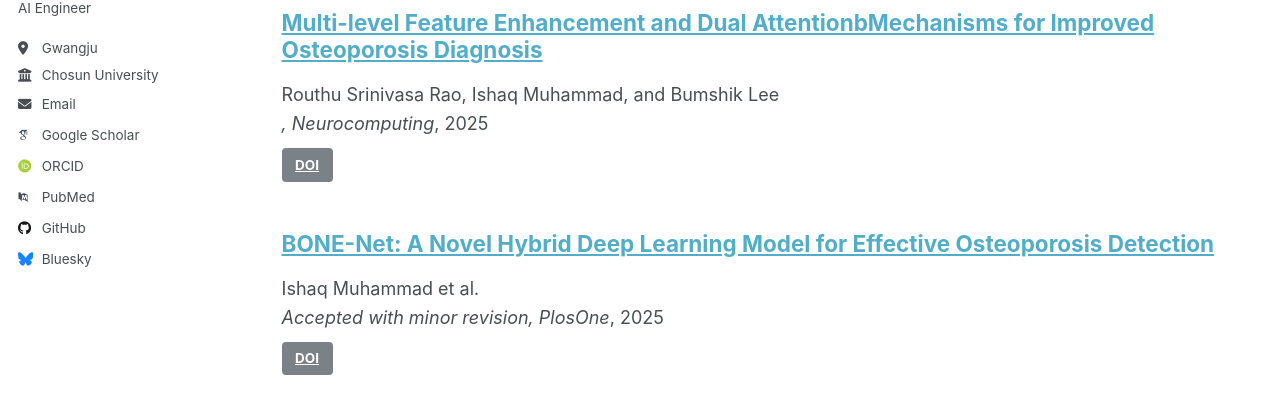
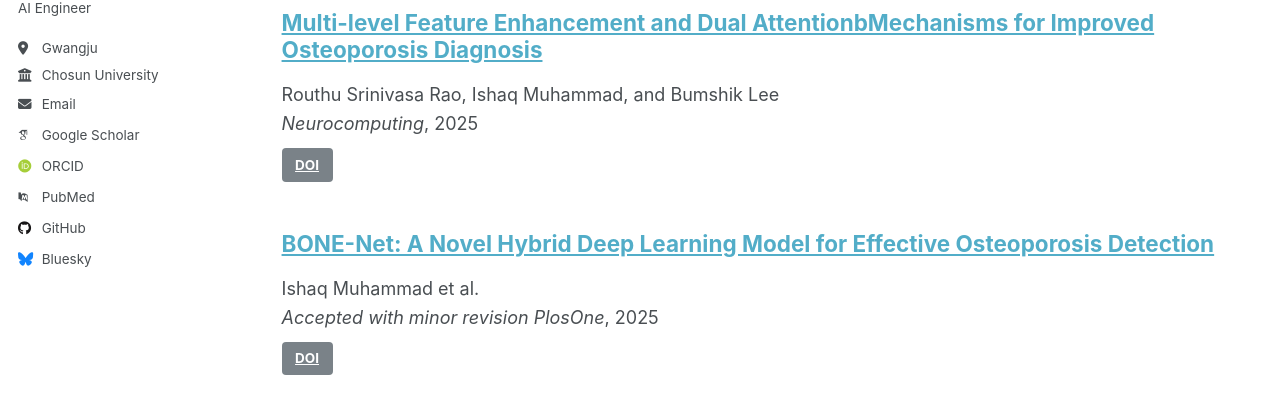
Before and after one commit to IshaqMKhan/IshaqMKhan.github.io, a Jekyll site: the page built from _pages/publications.html, in a window 1280 px wide and 1395 px high. Shown: the part 295-711 px from the top of the window. Built offline with Jekyll 4.4.1, drawn with Linux system fonts in a browser that asks for light colours; some web fonts are replaced; a script that is not in the unit is left out.

Commit message:
Update archive-single.html

```diff
--- a/_includes/archive-single.html
+++ b/_includes/archive-single.html
@@ -45,9 +45,9 @@
       {% endif %}
 
       {% if post.status and post.venue and post.date %}
-        <p style="margin-top: 0; margin-bottom: 0.6em;"><i>{{ post.status }}, {{ post.venue }}</i>, {{ post.date | date: "%Y" }}</p>
+        <p style="margin-top: 0; margin-bottom: 0.6em;"><i>{{ post.status }} {{ post.venue }}</i>, {{ post.date | date: "%Y" }}</p>
       {% elsif post.status and post.venue %}
-        <p style="margin-bottom: 0.2em;"><i>{{ post.status }}, {{ post.venue }}</i></p>
+        <p style="margin-bottom: 0.2em;"><i>{{ post.status }} {{ post.venue }}</i></p>
       {% endif %}
 
     {% elsif post.date %}
```
